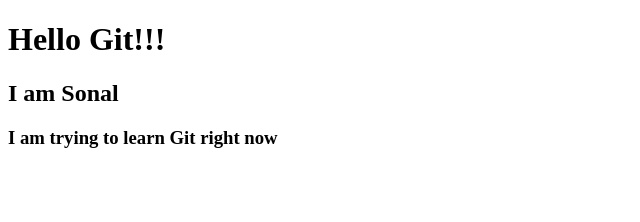
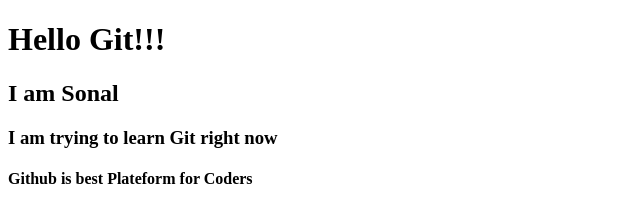
Before and after one commit to Sonal08kasabe/test_repo, a plain HTML site: page index.html in a window 1280 px wide. Shown: the whole page, without its empty margins (0-640 px from the left). Drawn offline with Linux system fonts and the light colour scheme.

Commit message:
New change

```diff
--- a/index.html
+++ b/index.html
@@ -10,5 +10,6 @@
     <h1>Hello Git!!!</h1>
     <h2>I am Sonal</h2>
     <h3>I am trying to learn Git right now</h3>
+    <h4>Github is best Plateform for Coders</h4>
 </body>
 </html>
```
